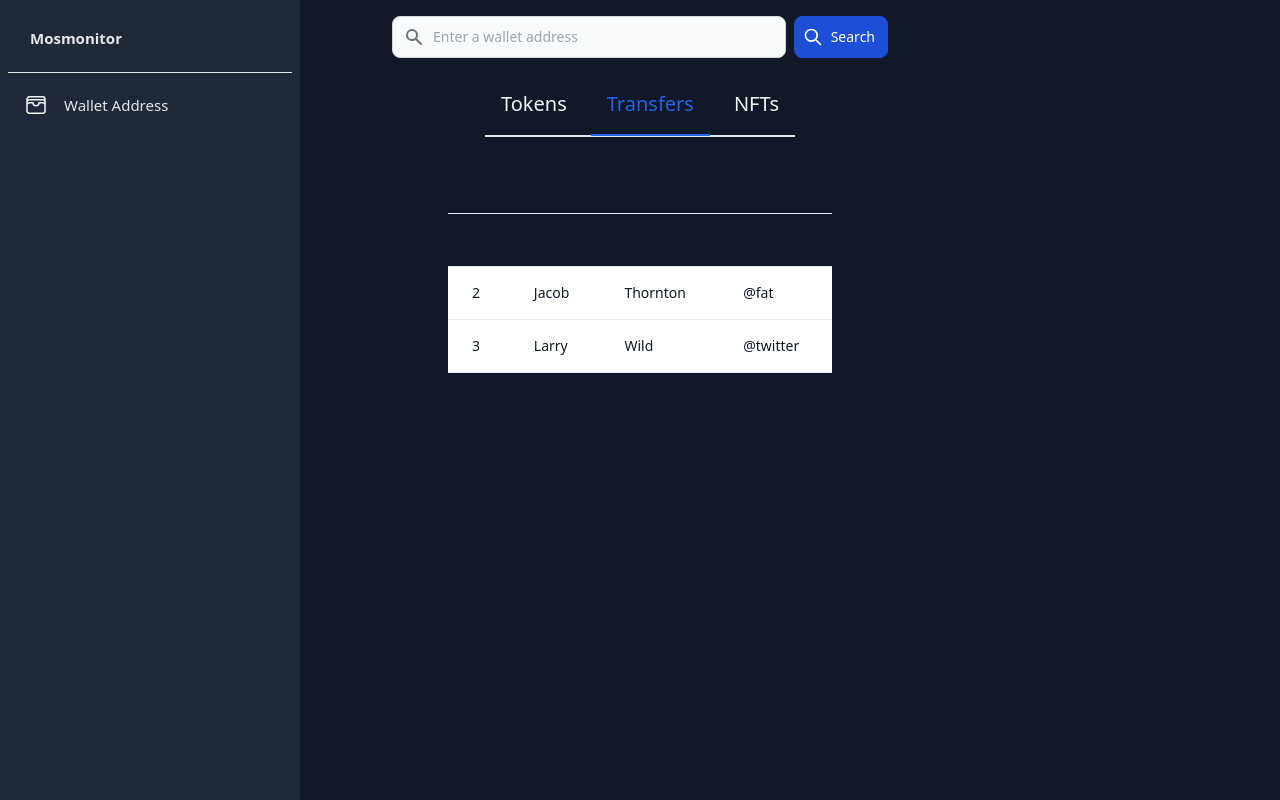
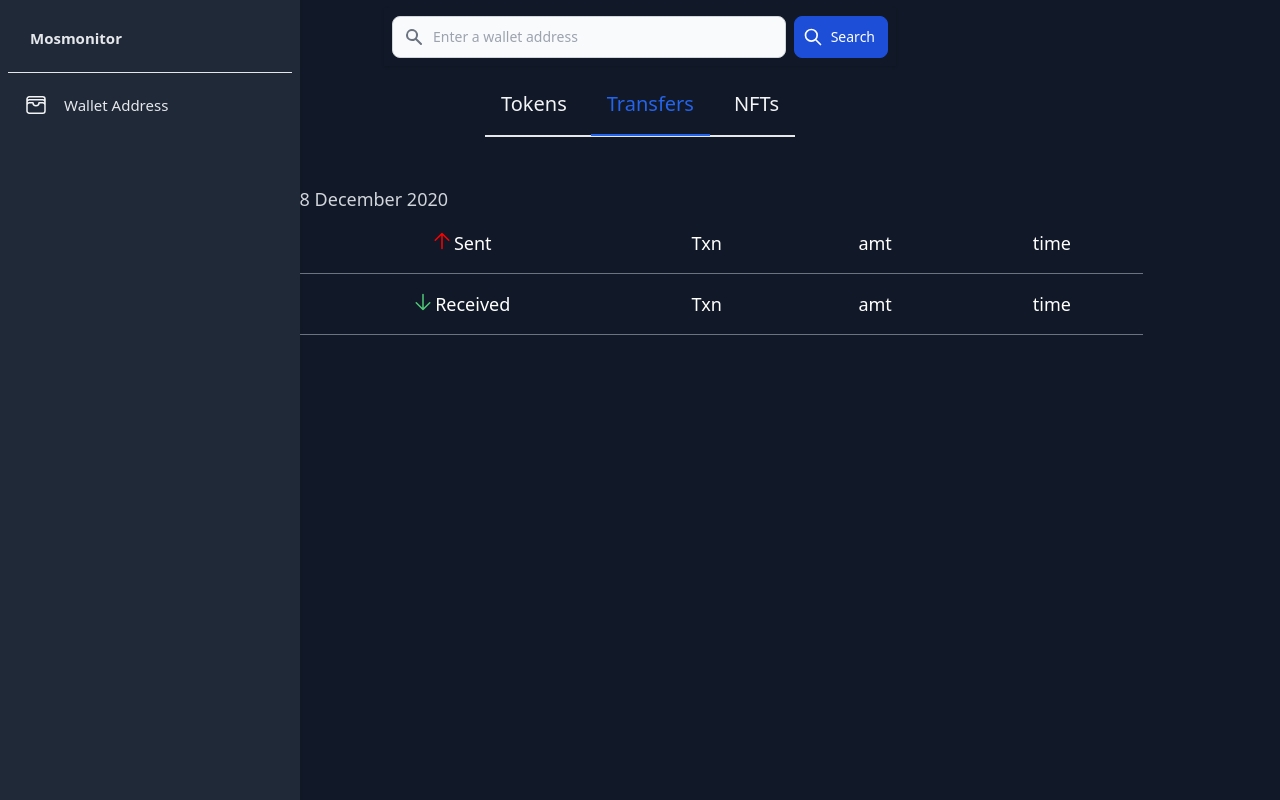
Before and after one commit to vking45/mos-monitor, a React (Create React App) app: page / in a window 1280 px wide. Built offline with nearby package versions, Linux system fonts and the light colour scheme.

Commit message:
Update in Tabs.jsx

```diff
--- a/src/components/Tabs.jsx
+++ b/src/components/Tabs.jsx
@@ -48,62 +48,49 @@ function Tabs() {
         </div>
         <div className="flex justify-center align-middle">
             {transfers ?
-            <div class="flex flex-col w-96">
+
+            <div class="flex flex-col w-2/3 ml-44 mx-6 my-6">
   <div class="overflow-x-auto sm:-mx-6 lg:-mx-8">
     <div class="py-2 inline-block min-w-full sm:px-6 lg:px-8">
       <div class="overflow-hidden">
-        <table class="min-w-full">
-          <thead class="border-b">
-            <tr>
-              <th scope="col" class="text-sm font-medium text-gray-900 px-6 py-4 text-left">
-                #
-              </th>
-              <th scope="col" class="text-sm font-medium text-gray-900 px-6 py-4 text-left">
-                First
-              </th>
-              <th scope="col" class="text-sm font-medium text-gray-900 px-6 py-4 text-left">
-                Last
-              </th>
-              <th scope="col" class="text-sm font-medium text-gray-900 px-6 py-4 text-left">
-                Handle
-              </th>
-            </tr>
-          </thead>
+        <table class="min-w-full text-center">
+          <div className="flex"><span className="justify-start items-top text-lg text-left text-gray-300">28 December 2020</span></div>
           <tbody>
-            <tr class="border-b">
-              <td class="px-6 py-4 whitespace-nowrap text-sm font-medium text-gray-900">1</td>
-              <td class="text-sm text-gray-900 font-light px-6 py-4 whitespace-nowrap">
-                Mark
+            <tr class="border-b border-gray-500 px-4 py-4">
+              <td class="text-sm inline-flex text-white font-medium px-6 py-4 whitespace-nowrap">
+              <svg xmlns="http://www.w3.org/2000/svg" fill="none" viewBox="0 0 24 24" stroke-width="1.5" stroke="#ff0000" class=" ml-2 w-6 h-6">
+                <path stroke-linecap="round" stroke-linejoin="round" d="M12 19.5v-15m0 0l-6.75 6.75M12 4.5l6.75 6.75" />
+              </svg>
+
+                <span className="text-white font-light whitespace-nowrap text-lg">Sent</span>
               </td>
-              <td class="text-sm text-gray-900 font-light px-6 py-4 whitespace-nowrap">
-                Otto
+              <td class="text-lg text-white font-light px-6 py-4 whitespace-nowrap">
+                Txn
               </td>
-              <td class="text-sm text-gray-900 font-light px-6 py-4 whitespace-nowrap">
-                @mdo
+              <td class="text-lg text-white font-light px-6 py-4 whitespace-nowrap">
+                amt
+              </td>
+              <td class="text-lg text-white font-light px-6 py-4 whitespace-nowrap">
+                time
               </td>
             </tr>
-            <tr class="bg-white border-b">
-              <td class="px-6 py-4 whitespace-nowrap text-sm font-medium text-gray-900">2</td>
-              <td class="text-sm text-gray-900 font-light px-6 py-4 whitespace-nowrap">
-                Jacob
+            <tr class="border-b border-gray-500">
+              <td class="text-sm inline-flex text-white font-medium px-6 py-4 whitespace-nowrap">
+              <svg xmlns="http://www.w3.org/2000/svg" fill="none" viewBox="0 0 24 24" stroke-width="1.5" stroke="#50C878" class=" ml-2 w-6 h-6">
+                <path stroke-linecap="round" stroke-linejoin="round" d="M12 4.5v15m0 0l6.75-6.75M12 19.5l-6.75-6.75" />
+              </svg>
+
+
+                <span className="text-white font-light whitespace-nowrap text-lg">Received</span>
               </td>
-              <td class="text-sm text-gray-900 font-light px-6 py-4 whitespace-nowrap">
-                Thornton
+              <td class="text-lg text-white font-light px-6 py-4 whitespace-nowrap">
+                Txn
               </td>
-              <td class="text-sm text-gray-900 font-light px-6 py-4 whitespace-nowrap">
-                @fat
+              <td class="text-lg text-white font-light px-6 py-4 whitespace-nowrap">
+                amt
               </td>
-            </tr>
-            <tr class="bg-white border-b">
-              <td class="px-6 py-4 whitespace-nowrap text-sm font-medium text-gray-900">3</td>
-              <td class="text-sm text-gray-900 font-light px-6 py-4 whitespace-nowrap">
-                Larry
-              </td>
-              <td class="text-sm text-gray-900 font-light px-6 py-4 whitespace-nowrap">
-                Wild
-              </td>
-              <td class="text-sm text-gray-900 font-light px-6 py-4 whitespace-nowrap">
-                @twitter
+              <td class="text-lg text-white font-light px-6 py-4 whitespace-nowrap">
+                time
               </td>
             </tr>
           </tbody>
```
